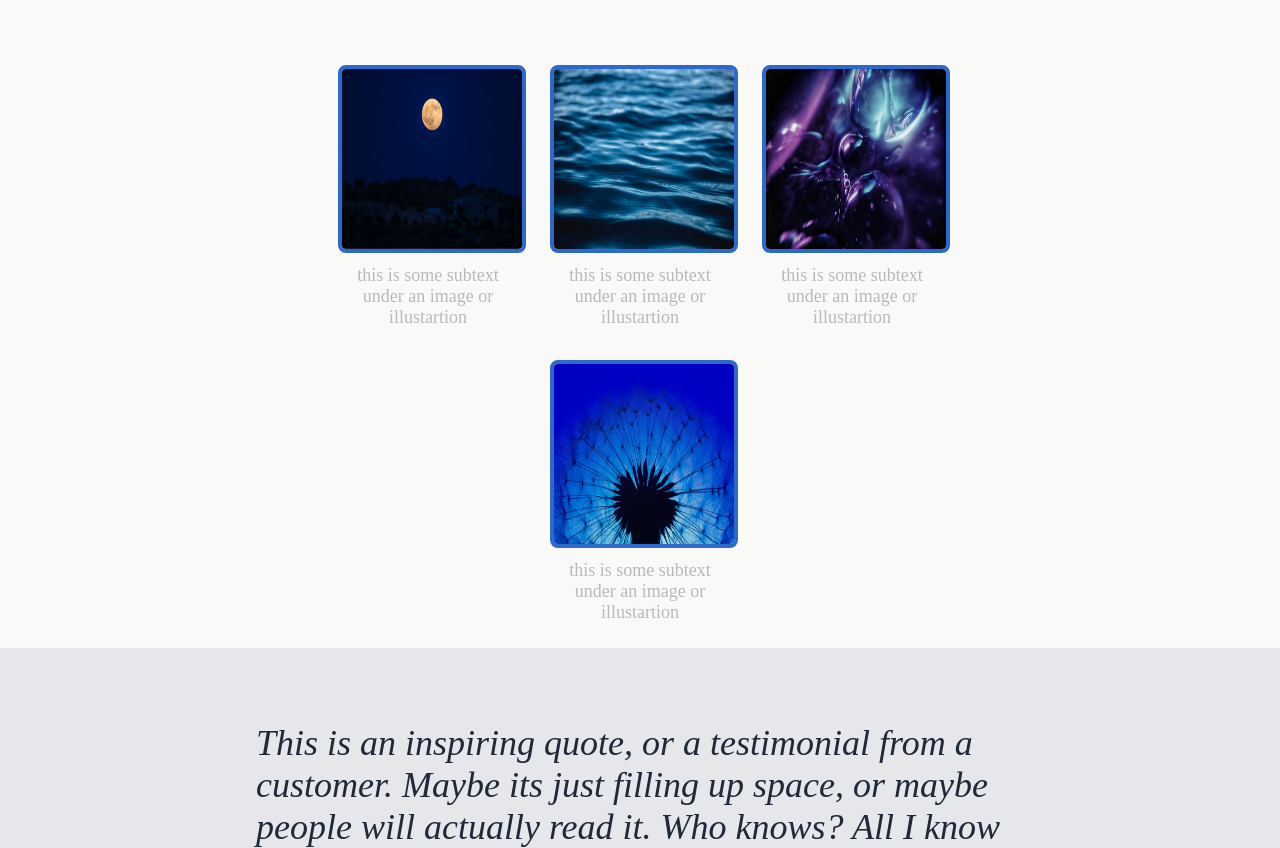
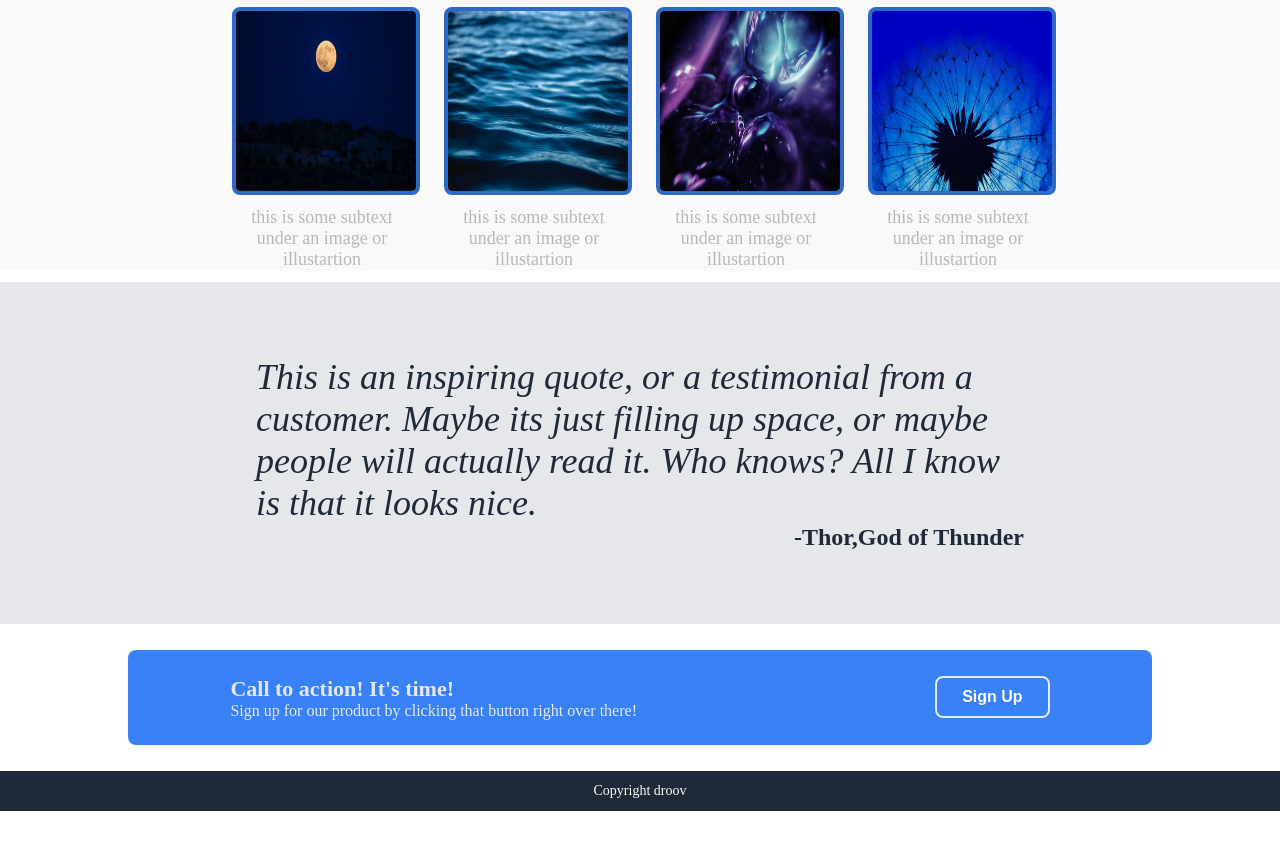
Before and after one commit to DhruvSuvarna10/landing-page1, a plain HTML site: page index.html in a window 1280 px wide. Shown: the part 649-1497 px from the top of the page. After the commit the page ends 1460 px from the top, so only its background shows below. Drawn offline with Linux system fonts and the light colour scheme.

Commit message:
final v1

```diff
--- a/index.html
+++ b/index.html
@@ -32,7 +32,7 @@
         </div>
     </div>
 
-    <div class="info container">
+    <div class="info">
         <div><h4>Some random information</h4></div>
         <div class="icons-container">
             <div class="icon">
@@ -79,8 +79,8 @@
         <div>Sign up for our product by clicking that button right over there! </div>
         </div>
         <button class="right">Sign Up</button>
-        <!-- </div> -->
-    </div>
+        </div>
+    <!-- </div> -->
 
     <footer>
         Copyright droov
--- a/style.css
+++ b/style.css
@@ -167,7 +167,7 @@ button.right{
     display:flex;
     flex-direction: column;
     align-items: center;
-
+    margin-bottom:12px;
 }
 
 .icon{
```
